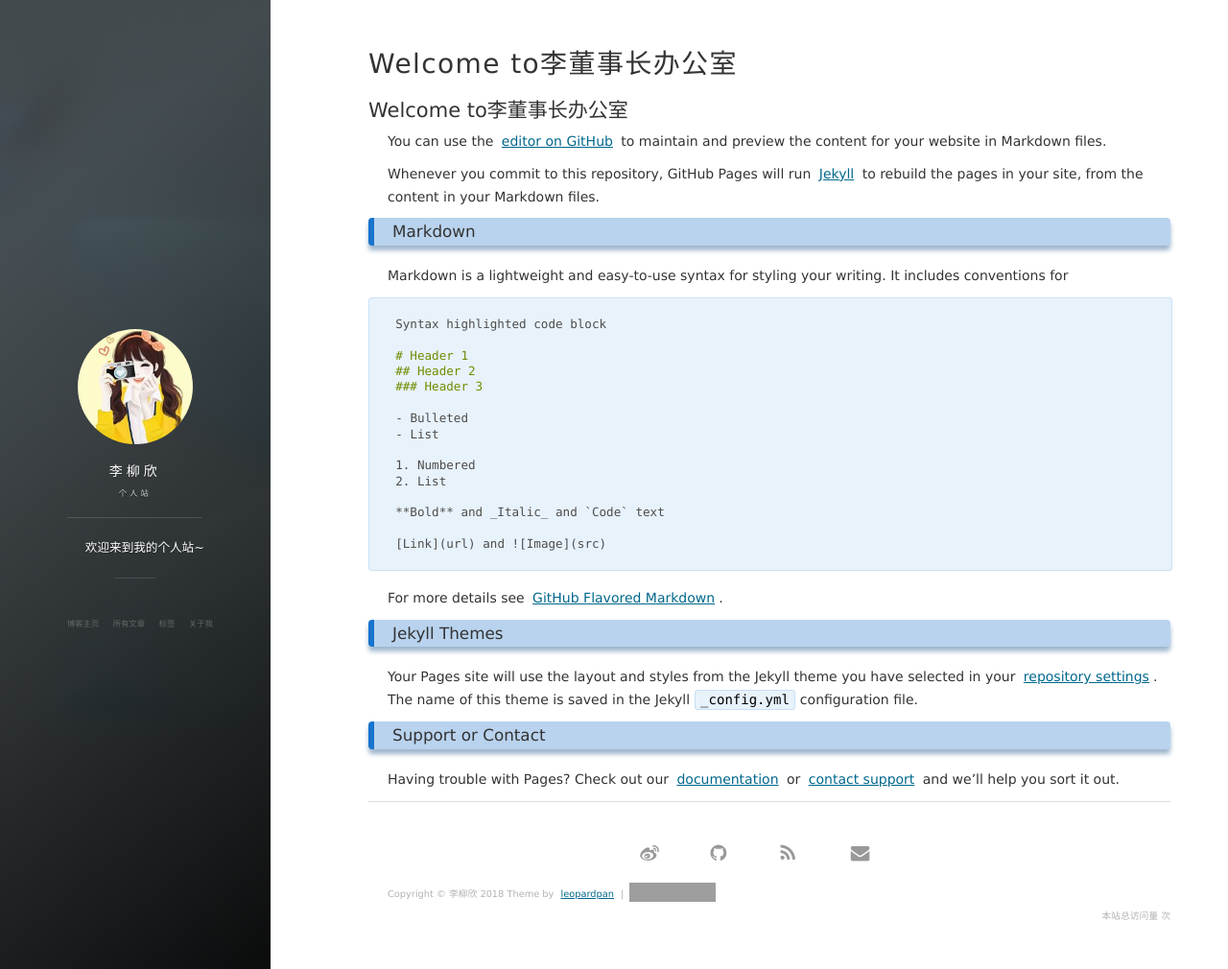
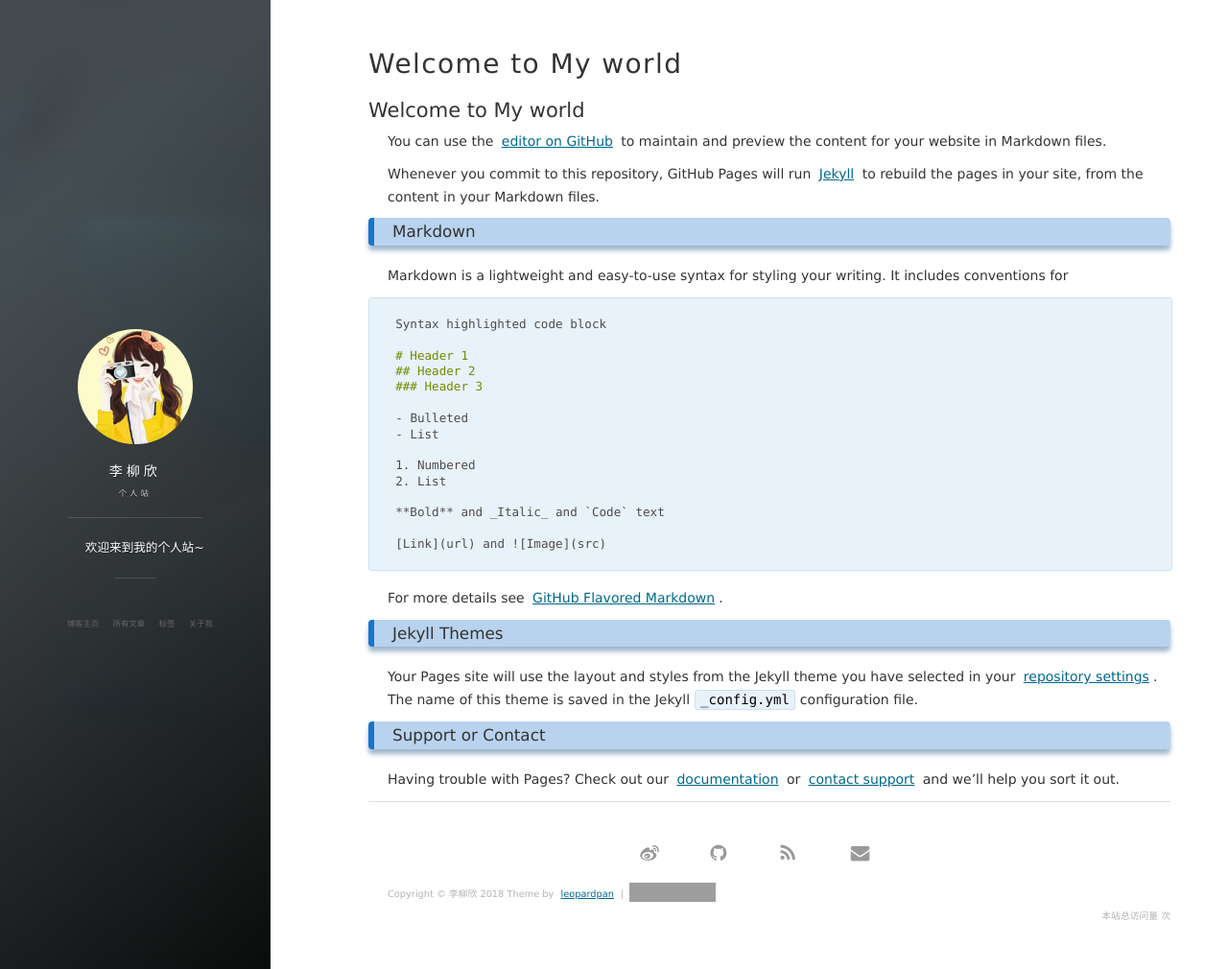
Before and after one commit to luckyabgelgirl/luckyabgelgirl.github.io, a Jekyll site: the page built from index.md, in a window 1280 px wide and 1010 px high. Shown: the whole window at 96% size. Built offline with Jekyll 4.4.1, drawn with Linux system fonts in a browser that asks for light colours; nearby versions of some CDN libraries; our own code applies the rules of GitHub Pages for plain Markdown files; the list of posts is cut into pages by our own code; comment, search, counter and statistics services are not loaded; grey boxes are pictures that could not be loaded.

Commit message:
Update index.md

```diff
--- a/index.md
+++ b/index.md
@@ -1,4 +1,4 @@
-## Welcome to李董事长办公室
+## Welcome to My world
 
 You can use the [editor on GitHub](https://github.com/luckyabgelgirl/luckyabgelgirl.github.io/edit/master/index.md) to maintain and preview the content for your website in Markdown files.
 
```
